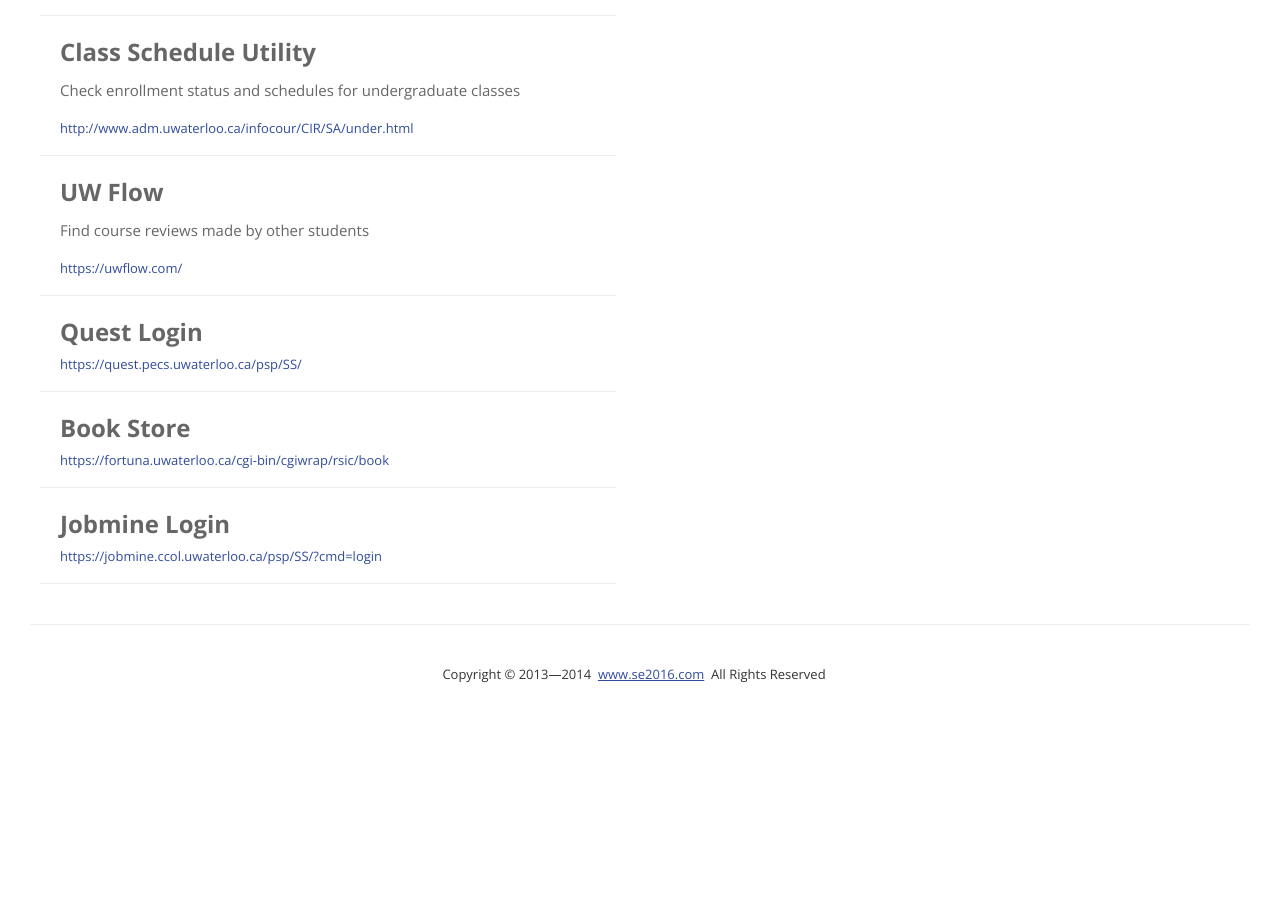
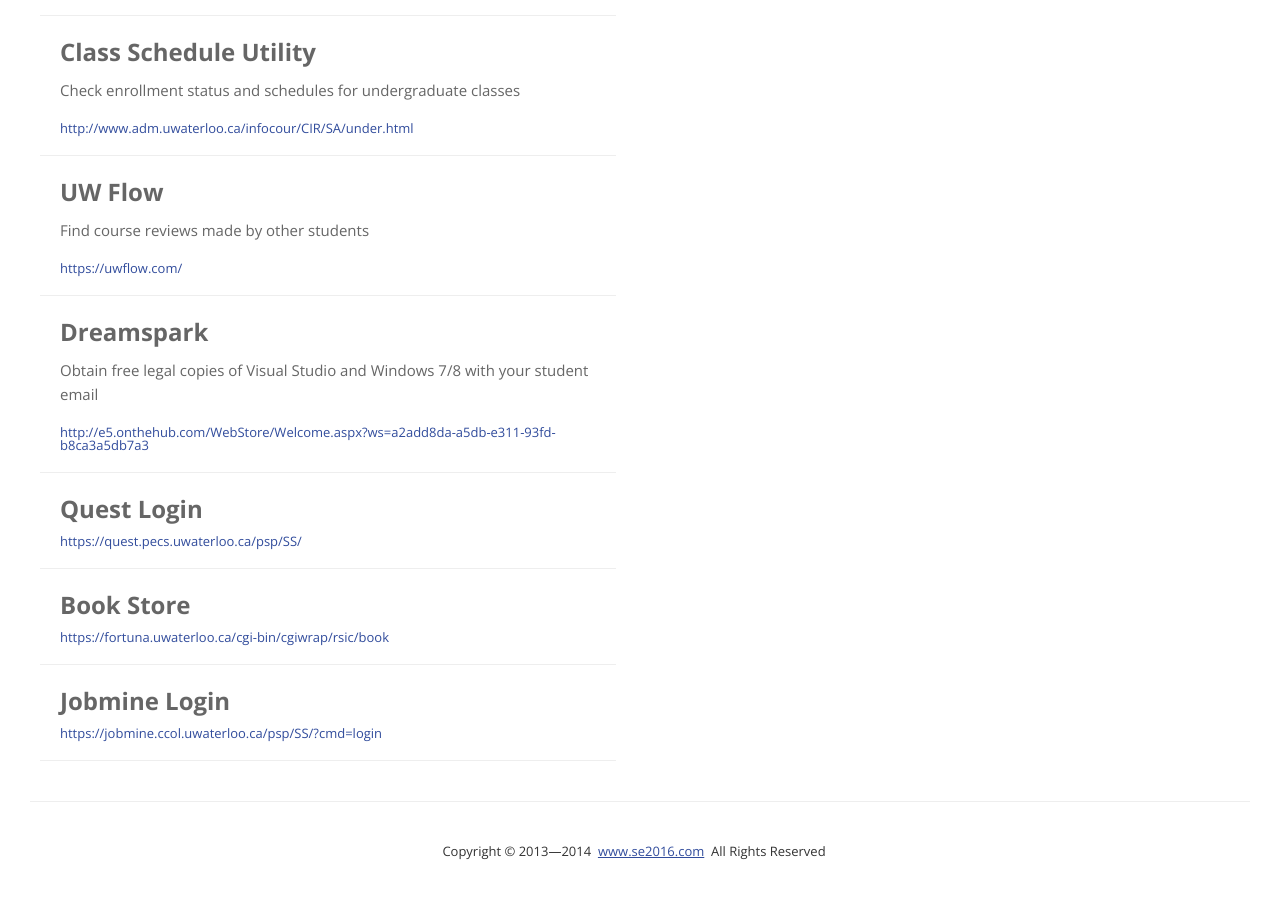
Before and after one commit to cbhl/inseption.github.com, a Jekyll site: the page built from links.html, in a window 1280 px wide and 900 px high, scrolled down 1148 px. Built offline with Jekyll 4.4.1, drawn with Linux system fonts in a browser that asks for light colours; before the commit the page ends 1871 px from its top, so only the background shows below that.

Commit message:
Update links.yaml
Added Dreamspark link

```diff
--- a/_data/links.yaml
+++ b/_data/links.yaml
@@ -53,6 +53,10 @@
             url:  "https://uwflow.com/"
             desc: "Find course reviews made by other students"
         -
+            name: "Dreamspark"
+            url:  "http://e5.onthehub.com/WebStore/Welcome.aspx?ws=a2add8da-a5db-e311-93fd-b8ca3a5db7a3"
+            desc: "Obtain free legal copies of Visual Studio and Windows 7/8 with your student email"
+        -
             name: "Quest Login"
             url:  "https://quest.pecs.uwaterloo.ca/psp/SS/"
         -
```
